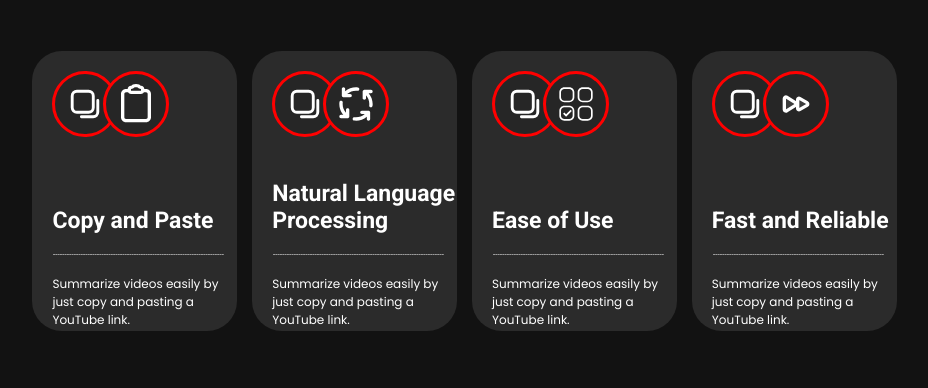
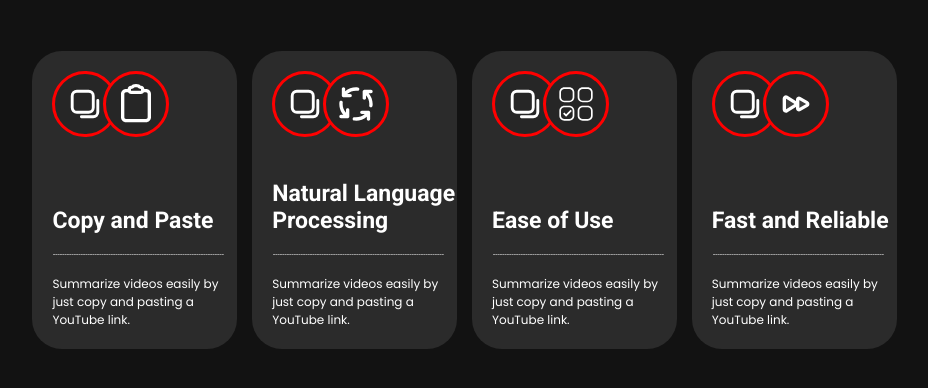
Before and after one commit to PeezzaPy/Youtube-Link-Content-Summarizer, a Flask app: page /get_started in a window 1280 px wide. Shown: the part 326-714 px from the top of the page, without its empty margins (168-1096 px from the left). Run offline with Flask 3, Linux system fonts and the light colour scheme.

Commit message:
responsive get-started-page

```diff
--- a/app/static/css/get_started.css
+++ b/app/static/css/get_started.css
@@ -172,7 +172,8 @@ body {
     text-align: left;
     background-color: #2B2B2B;
     width: 20%; /* Adjust width to accommodate space between containers */
-    height: 100%;
+    /* height: 100%; */
+    padding-bottom: 20px;
     border-radius: 30px;
     margin-bottom: 0;
     margin-right: 15px;
```
Also changed, not shown: 1 other file.
